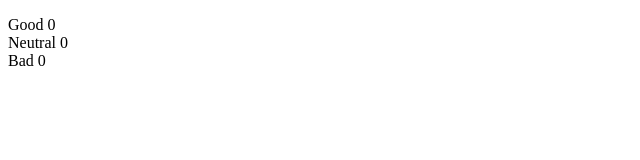
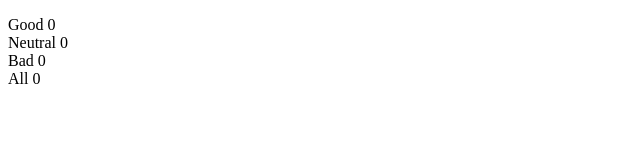
Before and after one commit to VanTruongUIT/fullstackopen-reactjs, a React (Create React App) app: page / in a window 1280 px wide. Shown: the part 124-284 px from the top of the page, without its empty margins (0-640 px from the left). Built offline with nearby package versions, Linux system fonts and the light colour scheme.

Commit message:
calculate total number of feedbacks

```diff
--- a/src/App.js
+++ b/src/App.js
@@ -16,15 +16,25 @@ const App = () => {
   const [good, setGood] = useState(0);
   const [neutral, setNeutral] = useState(0);
   const [bad, setBad] = useState(0);
+  const [allFeedBack, setAllFeedBack] = useState(0);
+
+  const sumFeedBack = () => {
+    return good + neutral + bad;
+  }
 
   const handleSetGoodClick = () => {
     setGood(good + 1);
+    console.log('call set All FeedBack');
+    setAllFeedBack(sumFeedBack());
+
   }
   const handleSetNeutralClick = () => {
     setNeutral(neutral + 1);
+    setAllFeedBack(sumFeedBack());
   }
   const handleSetBadClick = () => {
     setBad(bad + 1);
+    setAllFeedBack(sumFeedBack());
   }
 
   return (
@@ -53,6 +63,9 @@ const App = () => {
       <div>
         Bad {bad}
       </div>
+      <div>
+        All {allFeedBack}
+      </div>
     </div>
   );
 };
```
